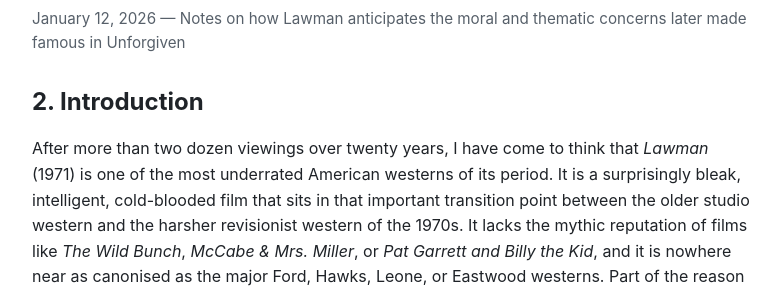
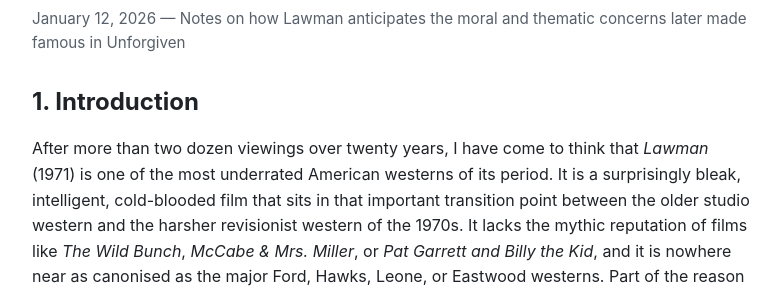
Before and after one commit to mraysmit/mraysmit.github.io, a Jekyll site: the page built from _posts/2026-01-12-lawman-as-a-moral-and-thematic-template-for-unforgiven.md, in a window 1280 px wide and 900 px high. Shown: the part 173-461 px from the top of the window, without its empty margins (248-1028 px from the left). Built offline with Jekyll 4.4.1, drawn with Linux system fonts in a browser that asks for light colours.

Commit message:
Renumber introduction section in the document
Renumbered the introduction section from 2 to 1 to reflect the correct order.

```diff
--- a/_posts/2026-01-12-lawman-as-a-moral-and-thematic-template-for-unforgiven.md
+++ b/_posts/2026-01-12-lawman-as-a-moral-and-thematic-template-for-unforgiven.md
@@ -6,7 +6,7 @@
 
 ---
 
-## 2. Introduction
+## 1. Introduction
 
 After more than two dozen viewings over twenty years, I have come to think that *Lawman* (1971) is one of the most underrated American westerns of its period. It is a surprisingly bleak, intelligent, cold-blooded film that sits in that important transition point between the older studio western and the harsher revisionist western of the 1970s. It lacks the mythic reputation of films like *The Wild Bunch*, *McCabe & Mrs. Miller*, or *Pat Garrett and Billy the Kid*, and it is nowhere near as canonised as the major Ford, Hawks, Leone, or Eastwood westerns. Part of the reason for that is the director. Michael Winner is not a name that gets mentioned alongside Peckinpah, Altman, or Penn when the revisionist western is discussed, and with good reason — his career trajectory toward the *Death Wish* films and beyond does not suggest a serious auteur of the genre. Yet in some ways *Lawman* is more disciplined than several better-known revisionist westerns, and the fact that it achieves what it does despite rather than because of its director makes the achievement more interesting, not less. The moral force of the film lives in Wilson's screenplay and in the performances — above all Lancaster's — rather than in any directorial vision. It is tight, bitter, nasty, and thematically very clear.
 
```
